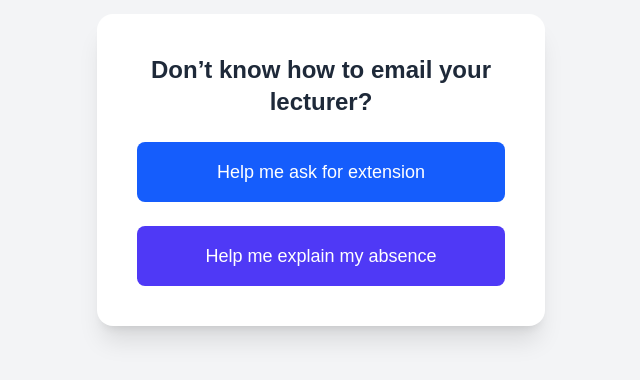
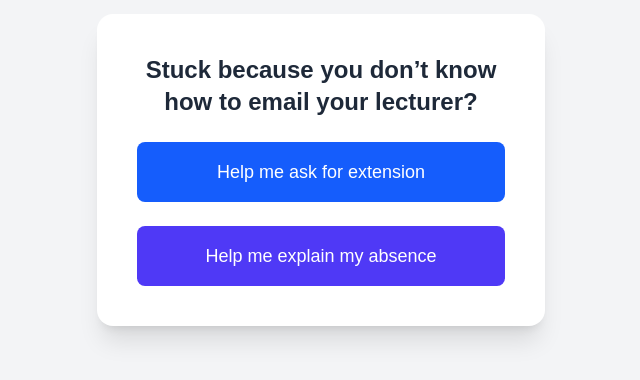
Before and after one commit to lwowken/my-first-saas, a Next.js app: page / in a window 1280 px wide. Shown: the part 230-610 px from the top of the page, without its empty margins (319-959 px from the left). Built offline with nearby package versions, Linux system fonts and the light colour scheme.

Commit message:
UI update

```diff
--- a/app/page.tsx
+++ b/app/page.tsx
@@ -12,7 +12,7 @@ export default function Home() {
       <div className="bg-white shadow-xl rounded-2xl p-10 w-full max-w-md text-center space-y-6">
 
         <h1 className="text-2xl font-semibold text-gray-800">
-         Don’t know how to email your lecturer?
+         Stuck because you don’t know how to email your lecturer?
         </h1>
 
         <button
```
